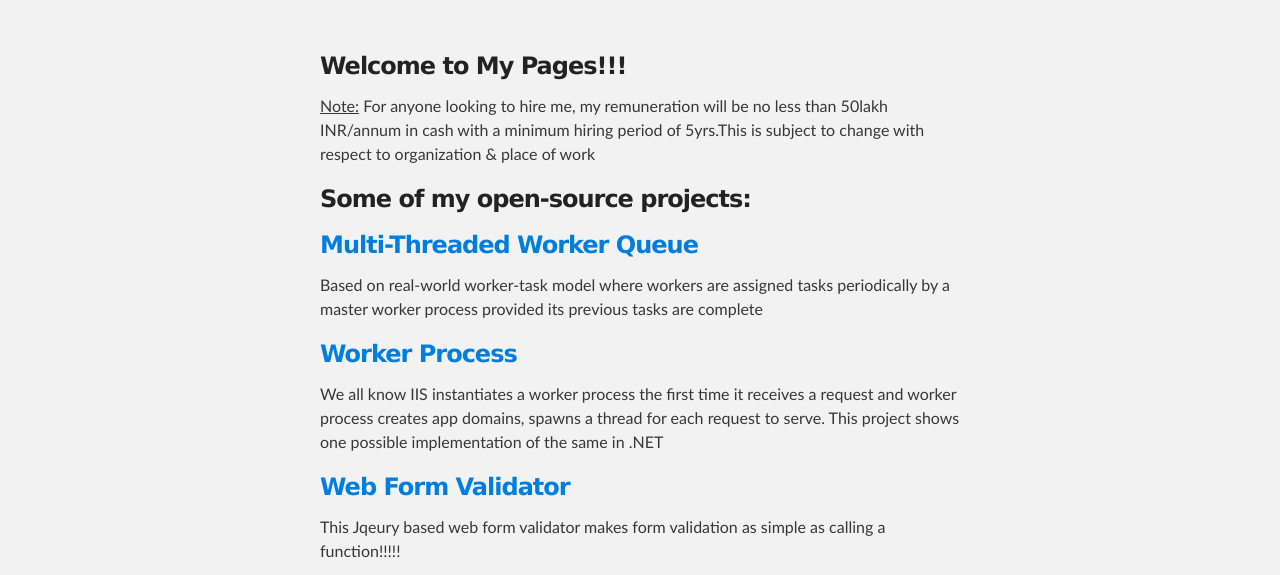
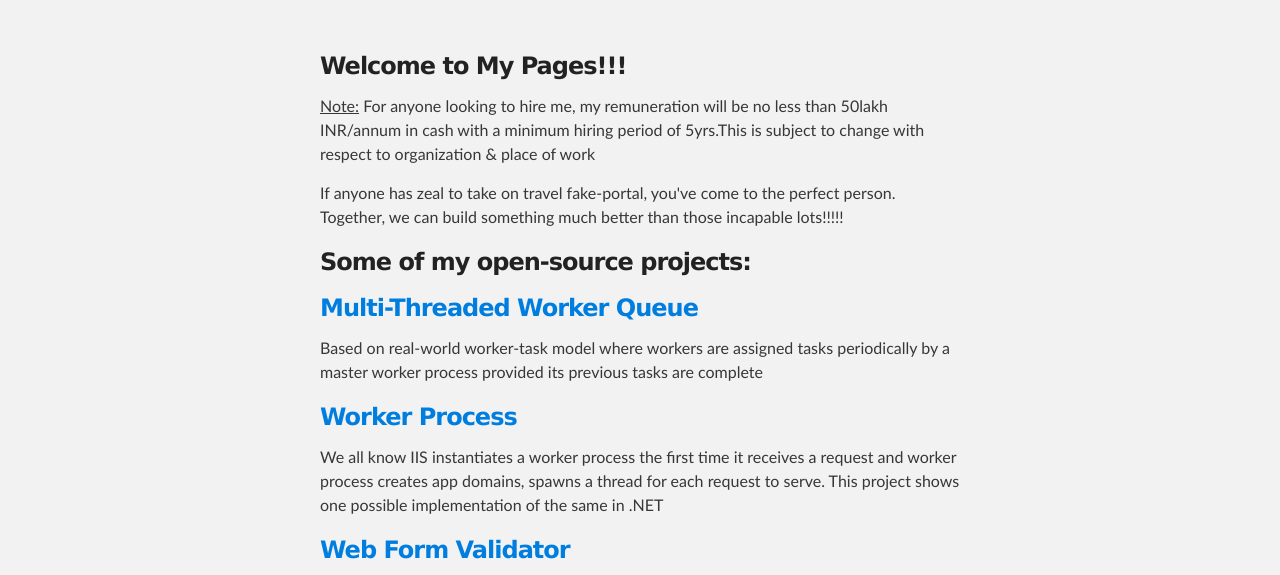
Before and after one commit to bukkavenu/bukkavenu.github.io, a plain HTML site: page index.html in a window 1280 px wide. Shown: the part 176-751 px from the top of the page. Drawn offline with Linux system fonts and the light colour scheme.

Commit message:
Update index.html

```diff
--- a/index.html
+++ b/index.html
@@ -38,6 +38,7 @@
      in cash with a minimum hiring period of 5yrs.This is subject to change with respect to organization & place of work
    </span>
  </p>
+ <p>If anyone has zeal to take on travel fake-portal, you've come to the perfect person. Together, we can build something much better than those incapable lots!!!!!</p>
 </div>
 
 <h3>
```
